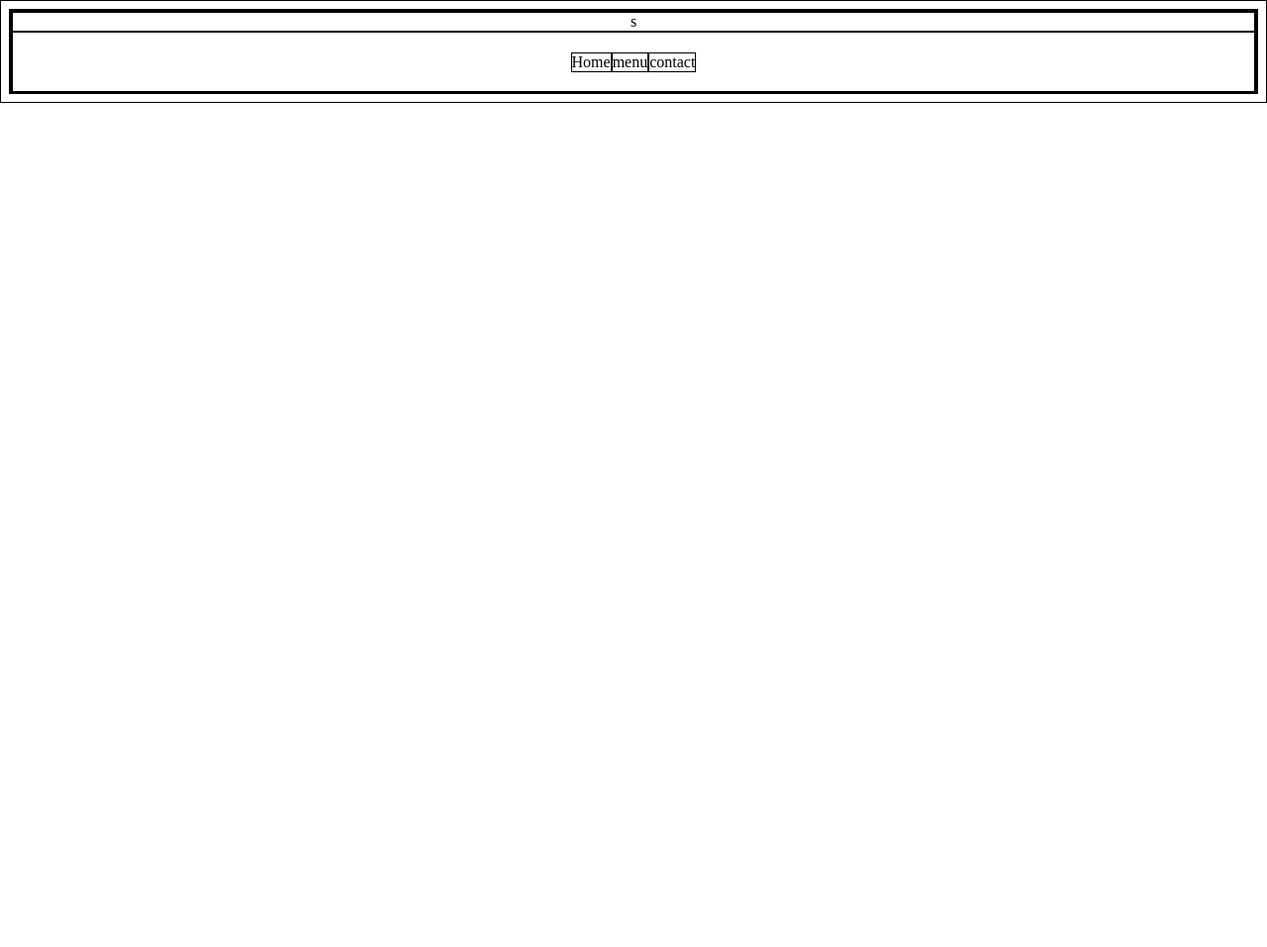
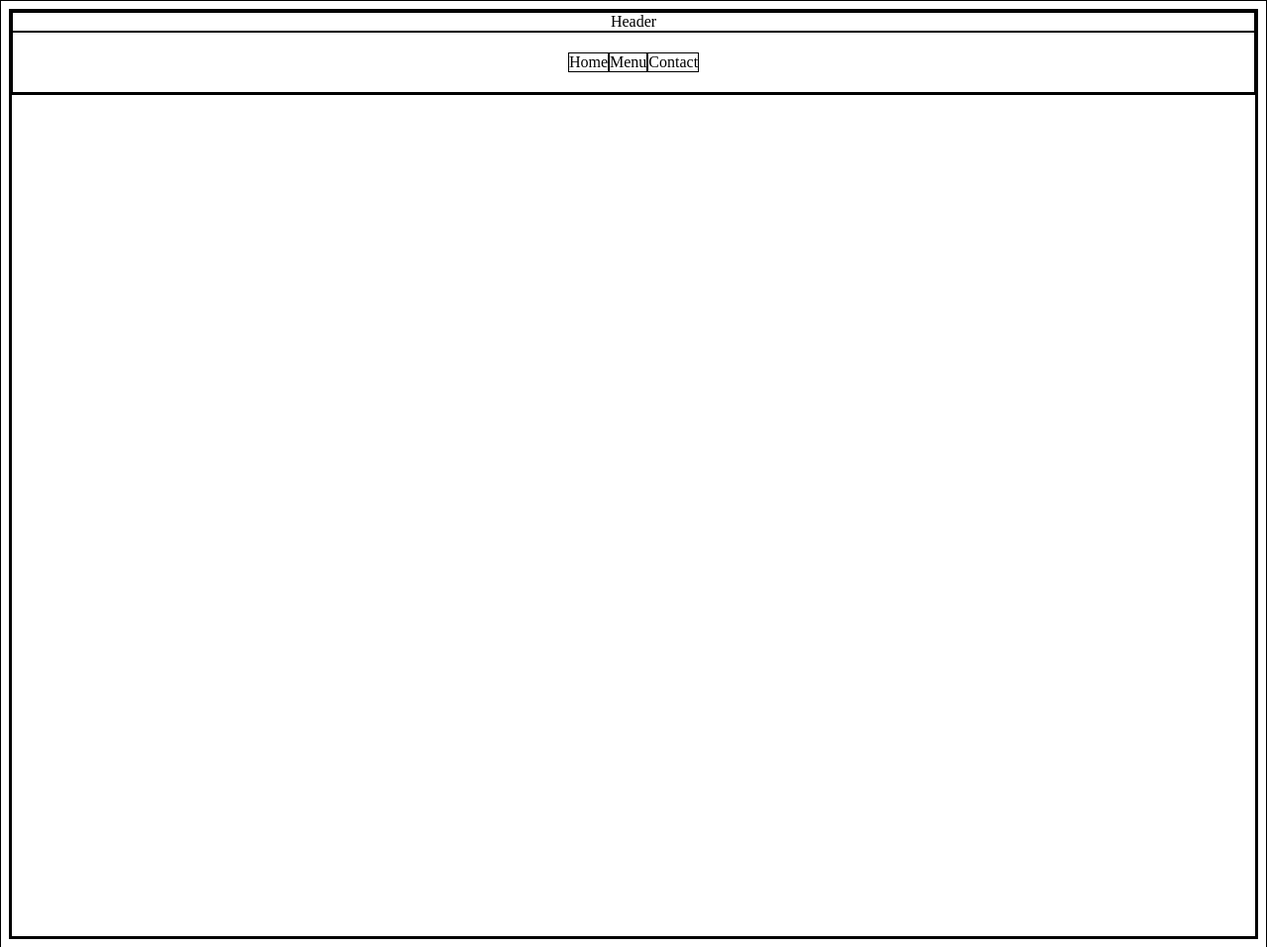
Before and after one commit to JuanP-VT/Restaurant-Page, a website built with webpack: page src/temp.html in a window 1280 px wide. Shown: the whole page at 99% size. Before the commit the page ends 800 px from the top, so only its background shows below. Built offline with nearby package versions, Linux system fonts and the light colour scheme.

Commit message:
Added module no initialize DOM elements in the page

```diff
--- a/src/index.js
+++ b/src/index.js
@@ -1,3 +1,7 @@
 import './style.css';
 console.log('hi')
 console.log('defooo')
+
+import { initPage } from './initpage';
+
+initPage()
--- /dev/null
+++ b/src/initpage.js
@@ -0,0 +1,40 @@
+//Creates DOM header
+function initPage(){
+    const $header = document.createElement('div')
+    $header.id = 'header'
+    const $headertitle = document.createElement('div')
+    $headertitle.id = 'headertitle'
+    $headertitle.textContent = 'Header'
+    const $options = document.createElement('div')
+    $options.id = 'options'
+    const $main = document.querySelector('#main')
+    $main.appendChild($header)
+    $header.appendChild($headertitle)
+    $header.appendChild($options)
+    const $home = document.createElement('div')
+    $home.id = 'home'
+    $home.textContent = 'Home'
+    const $menu = document.createElement('div')
+    $menu.id = 'menu'
+    $menu.textContent = 'Menu'
+    const $contact = document.createElement('div')
+    $contact.id = 'contact'
+    $contact.textContent = 'Contact'
+    $options.appendChild($home)
+    $options.appendChild($menu)
+    $options.appendChild($contact)
+    const $maincontent = document.createElement('div')
+    $maincontent.id = 'maincontent'
+    $main.appendChild($maincontent)
+}
+
+export{ initPage}
+
+
+
+//     <div id="home">Home</div>
+//     <div id="menu">menu</div>
+//     <div id="contact"> contact</div>
+// </div>
+// </div>
+// </div>
--- a/src/style.css
+++ b/src/style.css
@@ -7,7 +7,7 @@
 }
 #header{
     display: flex;
-    height: 80px;
+    height: 20%;
     flex-direction: column;
 }
 #headertitle{
@@ -21,3 +21,8 @@
     flex:1;
     padding: 20px;
 }
+
+#maincontent{
+    height:850px;
+    display: flex;
+}
--- a/src/temp.html
+++ b/src/temp.html
@@ -7,15 +7,7 @@
     <title>Document</title>
 </head>
 <body>
-    <div id="maincontent">
-        <div id="header">
-            <div id="headertitle"> s</div>
-            <div id="options">
-                <div id="home">Home</div>
-                <div id="menu">menu</div>
-                <div id="contact"> contact</div>
-            </div>
-        </div>
-    </div>
+    <div id="main">
+
 </body>
 </html>
```
Also changed, not shown: dist/bundle.js, dist/index.html.
